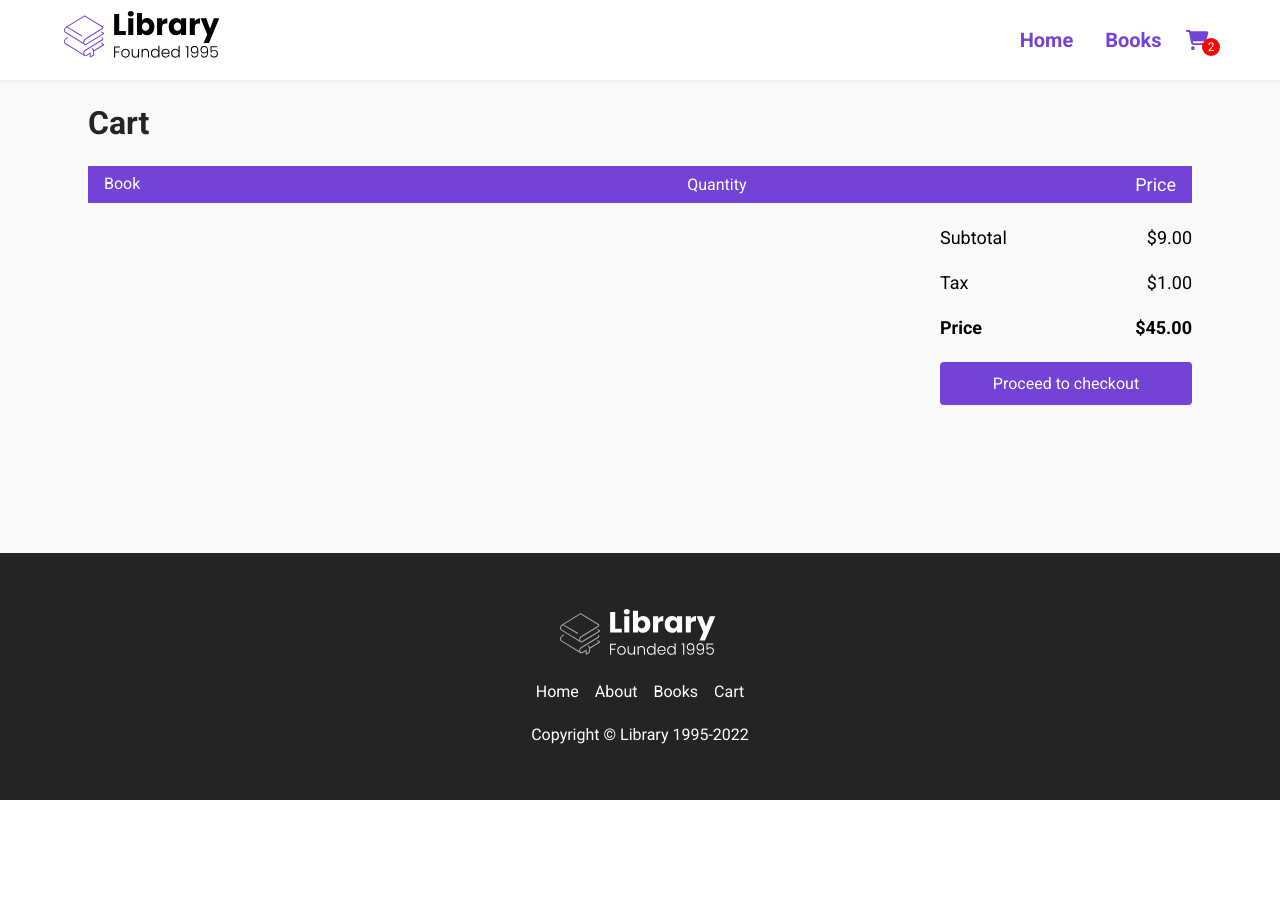
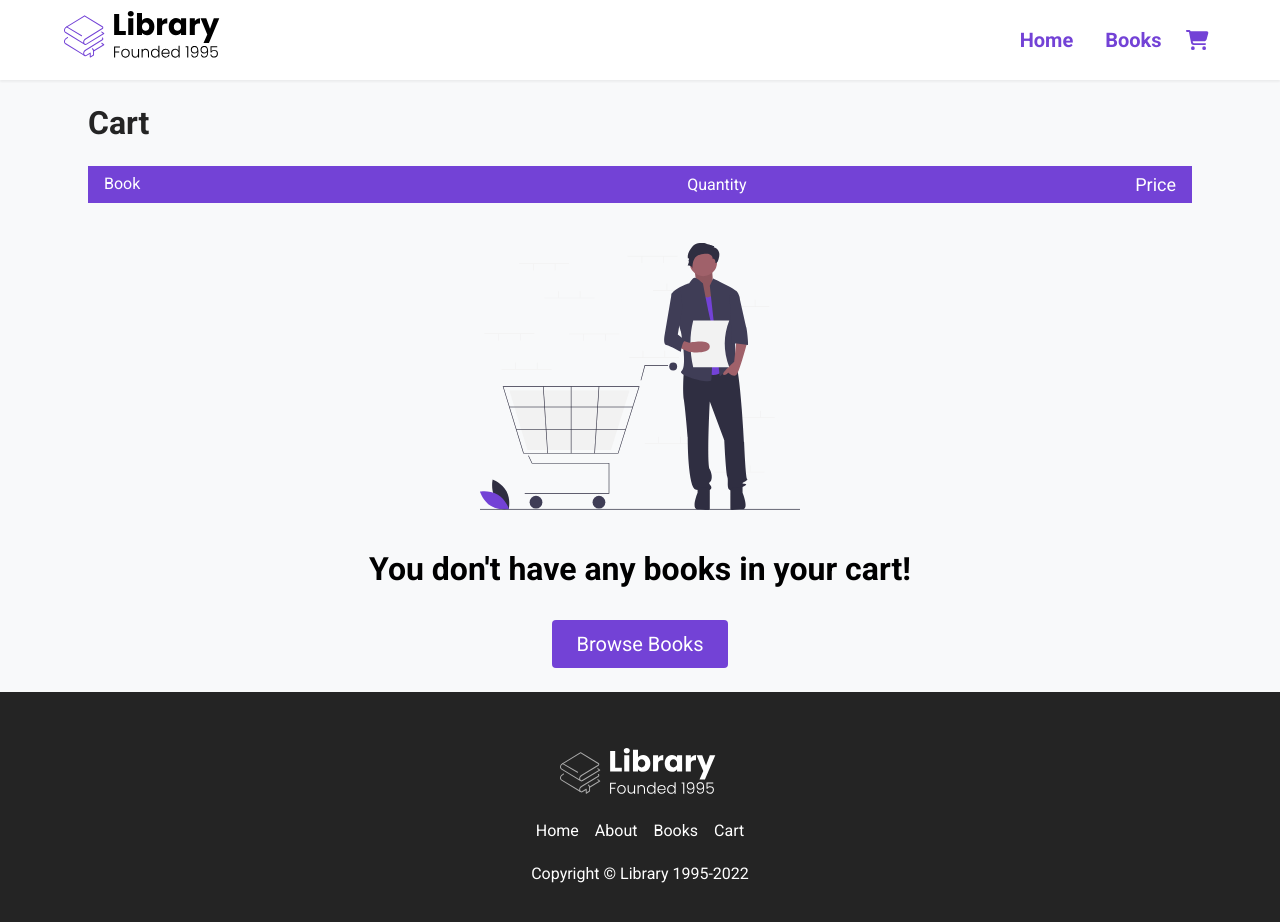
Before and after one commit to DennisEgh/Ecommerce-1, a React (Create React App) app: page /cart in a window 1280 px wide. Shown: the top 922 px of the page. Before the commit the page ends 800 px from the top, so only its background shows below. Built offline with nearby package versions, Linux system fonts and the light colour scheme.

Commit message:
finshed website main functions :) ready to deploy

```diff
--- a/src/App.jsx
+++ b/src/App.jsx
@@ -12,17 +12,41 @@
   const [cart, setCart] = useState([]);
 
   function addToCart(book){
-    setCart([...cart, book])
+    setCart([...cart, { ...book, quantity: 1 }])
+  }
+
+  function changeQuantity(book, quantity){
+    setCart(cart.map(item =>
+       item.id === book.id
+      ? {
+          ...item,
+          quantity: +quantity,
+        }
+        :
+         item
+    ))
+  }
+
+  function removeItem(item) {
+    setCart(cart.filter(book => book.id !== item.id ))
+  }
+
+  function numberOfItems() {
+    let counter = 0;
+    cart.forEach(item =>{
+      counter += item.quantity
+    })
+    return counter;
   }
 
   useEffect(() => {
-    console.log(cart)
+
   }, [cart])
 
   return (
     <Router>
       <div className="App">
-        <Nav />
+        <Nav numberOfItems={numberOfItems} />
         <Routes>
           <Route path="/" exact element={<Home />} />
           <Route path="/books" exact element={<Books books={books} />} />
@@ -30,7 +54,7 @@
             path="/books/:id"
             element={<Bookinfo books={books} addToCart={addToCart} cart={cart}/>}
           />
-          <Route path="/cart" element={<Cart books={books} cart={cart} />} />
+          <Route path="/cart" element={<Cart books={books} cart={cart} changeQuantity={changeQuantity} removeItem={removeItem} />} />
         </Routes>
         <Footer />
       </div>
--- a/src/components/nav.jsx
+++ b/src/components/nav.jsx
@@ -2,8 +2,9 @@
 import { FontAwesomeIcon } from '@fortawesome/react-fontawesome';
 import LibraryLogo from '../assets/Library.svg';
 import { Link } from "react-router-dom";
+import Cart from '../pages/cart';
 
-const Nav = () => {
+const Nav = ({ numberOfItems }) => {
     function openMenu(){
         document.body.classList += " menu--open";
     }
@@ -11,9 +12,8 @@
 
     function closeMenu(){
         document.body.classList.remove("menu--open")
+
     }
-
-
 
     return (
         <nav>
@@ -39,7 +39,11 @@
                         <Link to="/cart" className='nav__link'>
                             <FontAwesomeIcon icon="shopping-cart" />
                         </Link>
-                        <span className='cart__length'>2</span>
+                        {
+                            numberOfItems() > 0 && (
+                             <span className='cart__length'>{numberOfItems()}</span>
+
+                        )}
                     </li>
                 </ul>
                 <div className="menu__backdrop">
--- a/src/components/ui/Book.jsx
+++ b/src/components/ui/Book.jsx
@@ -1,14 +1,37 @@
-import React from "react";
-import { Link } from 'react-router-dom'
+import React, {useEffect, useState} from "react";
+import { Link } from "react-router-dom";
 import Price from "./price";
 import Rating from "./rating";
 
 const Book = ({ book }) => {
+  const [img, setImg] = useState();
+
+useEffect(() =>{
+  const image = new Image();
+  image.src = book.url;
+  image.onload= () =>{
+    setTimeout(() =>{
+      setImg(image);
+
+    }, 300);
+  }
+})
+
+
+
+
   return (
     <div className="book">
+      {img ? (
+        <>
           <Link to={`/books/${book.id}`}>
             <figure className="book__img--wrapper">
-          <img src={book.url} alt="" className="book__img" />
+              <img
+                src={img.src}
+                alt=""
+                className="book__img"
+
+              />
             </figure>
           </Link>
           <div className="book__title">
@@ -16,8 +39,20 @@
               {book.title}
             </Link>
           </div>
-    <Rating  rating={book.rating} />
-    <Price salePrice={book.salePrice} originalPrice={book.originalPrice}/>
+          <Rating rating={book.rating} />
+          <Price
+            salePrice={book.salePrice}
+            originalPrice={book.originalPrice}
+          />
+        </>
+      ) : (
+        <>
+      <div className="book__img--skeleton"></div>
+      <div className="skeleton book__title--skeleton"></div>
+      <div className="skeleton book__rating--skeleton"></div>
+      <div className="skeleton book__price--skeleton"></div>
+        </>
+      )}
       </div>
   );
 };
--- a/src/pages/cart.jsx
+++ b/src/pages/cart.jsx
@@ -1,6 +1,15 @@
-import React from "react";
+import React, { useEffect, useState } from "react";
+import { Link } from "react-router-dom";
+import EmptyCart from "../assets/empty_cart.svg"
+const Cart = ({ cart, changeQuantity, removeItem }) => {
+  const total = () =>{
+  let price = 0;
+  cart.forEach((item) => {
+    price += +((item.salePrice || item.originalPrice) * item.quantity);
+  });
+  return price;
+  };
 
-const Cart = ({cart}) => {
   return (
     <div id="books__body">
       <main id="books__main">
@@ -20,11 +29,19 @@
                   return (
                     <div className="cart__item">
                       <div className="cart__book">
-                        <img className="cart__book--img" src={book.url} alt="" />
+                        <img
+                          className="cart__book--img"
+                          src={book.url}
+                          alt=""
+                        />
                         <div className="cart__book--info">
-                          <span className="cart__book--title">{book.title}</span>
-                          <span className="cart__book--price">${(book.salePrice || book.originalPrice).toFixed(2)}</span>
-                          <button className="cart__book--remove">Remove</button>
+                          <span className="cart__book--title">
+                            {book.title}
+                          </span>
+                          <span className="cart__book--price">
+                            ${(book.salePrice || book.originalPrice).toFixed(2)}
+                          </span>
+                          <button className="cart__book--remove" onClick={() => removeItem(book)}>Remove</button>
                         </div>
                       </div>
                       <div className="cart__quantity">
@@ -33,26 +50,44 @@
                           min={0}
                           max={99}
                           className="cart__input"
+                          value={book.quantity}
+                          onChange={(event) =>
+                            changeQuantity(book, event.target.value)
+                          }
                         />
                       </div>
-                      <div className="cart__total">$10.00</div>
+                      <div className="cart__total">
+                        $
+                        {(
+                          (book.salePrice || book.originalPrice) * book.quantity
+                        ).toFixed(2)}
+                      </div>
                     </div>
                   );
                 })}
+                  </div>
+                {cart.length === 0 && (
+                <div className="cart__empty">
+                <img src={EmptyCart} alt="" className="cart__empty--img" />
+                <h2>You don't have any books in your cart!</h2>
+                <Link to="/books" >
+                <button className="btn">Browse Books</button>
+                </Link>
               </div>
+              )}
             </div>
-            <div className="total">
+         {cart.length > 0 &&    (<div className="total">
               <div className="total__item total__sub-total">
                 <span>Subtotal</span>
-                <span>$9.00</span>
+                <span>${(total() * 0.9).toFixed(2)}</span>
               </div>
               <div className="total__item total__tax">
                 <span>Tax</span>
-                <span>$1.00</span>
+                <span>${(total() * 0.1).toFixed(2)}</span>
               </div>
               <div className="total__item total__price">
                 <span>Price</span>
-                <span>$45.00</span>
+                <span>${total().toFixed(2)}</span>
               </div>
               <button
                 className="btn btn__checkout no-cursor"
@@ -60,7 +95,7 @@
               >
                 Proceed to checkout
               </button>
-            </div>
+            </div>)}
           </div>
         </div>
       </main>
```
Lines whose indentation alone changed are shown as unchanged.
